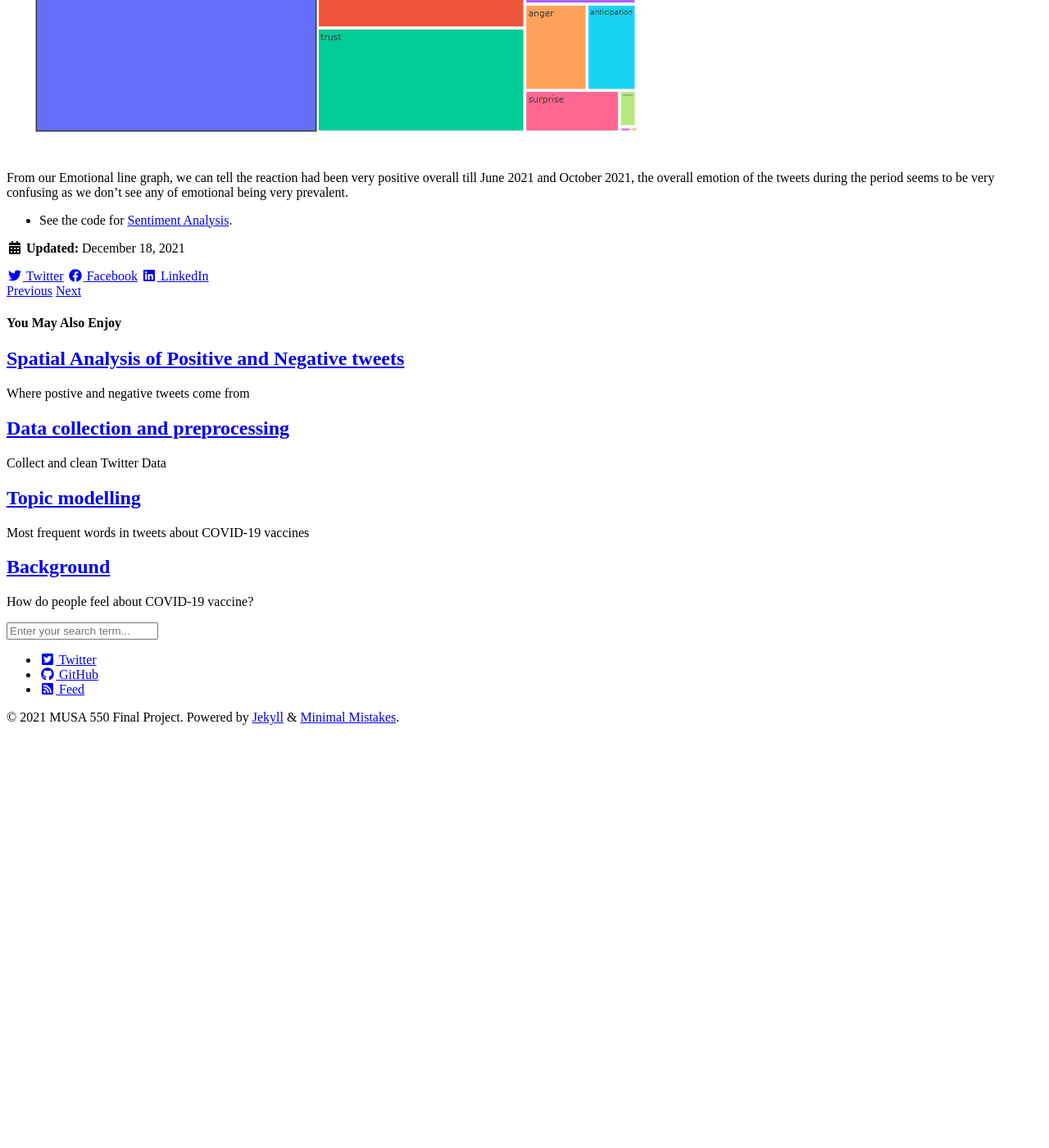
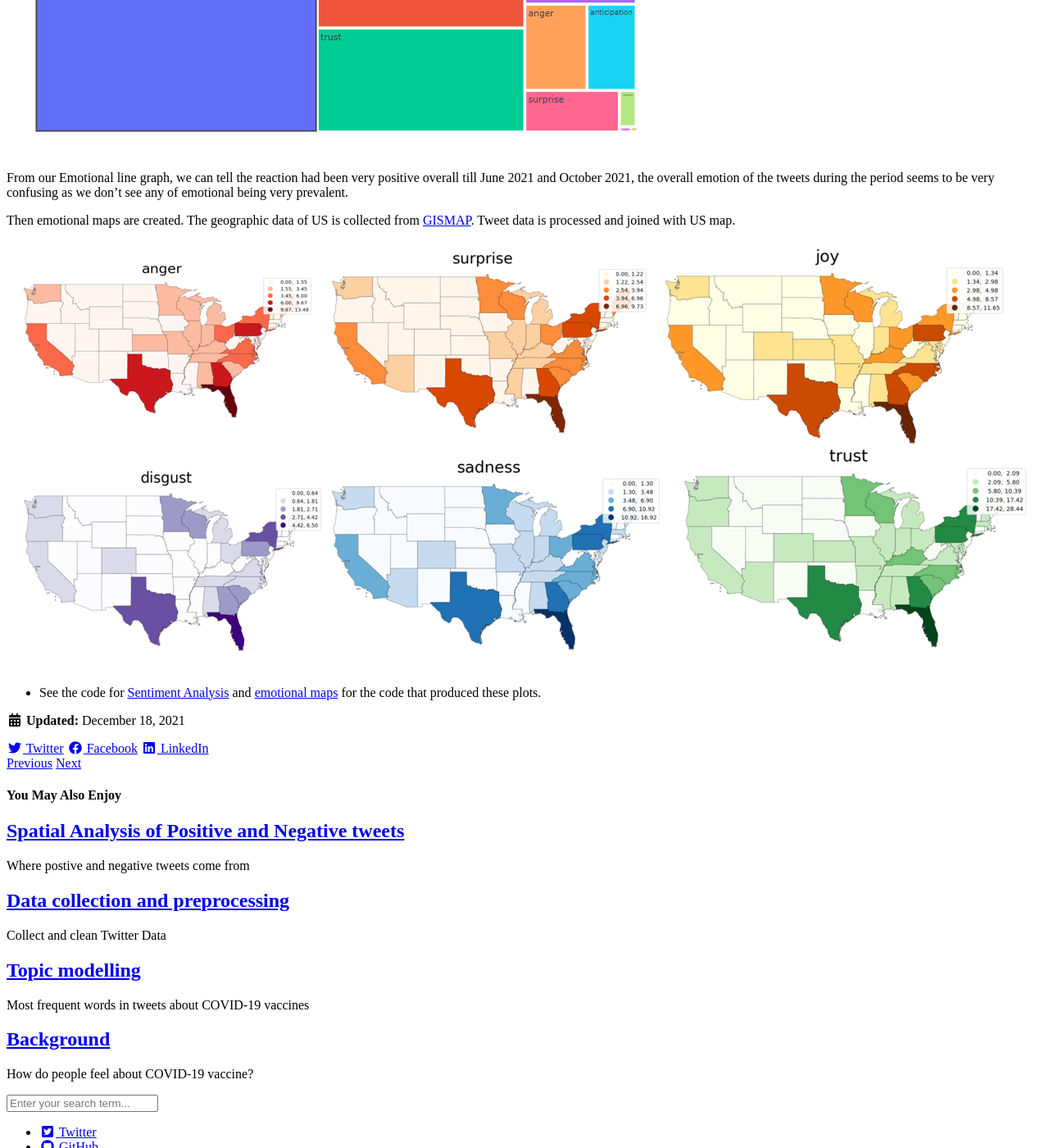
Before and after one commit to Anran0716/550final-proj, a Jekyll site: the page built from _posts/2021-12-15-Sentiment Analysis.md, in a window 1280 px wide and 1400 px high, scrolled down 1611 px. Shown: the whole window at 82% size. Built offline with Jekyll 4.4.1, drawn with Linux system fonts in a browser that asks for light colours; cached includes are drawn as plain includes; nearby versions of some CDN libraries; before the commit the page ends 2583 px from its top, so only the background shows below that.

Commit message:
Update 2021-12-15-Sentiment Analysis.md

```diff
--- a/_posts/2021-12-15-Sentiment Analysis.md
+++ b/_posts/2021-12-15-Sentiment Analysis.md
@@ -47,4 +47,8 @@ From our Emotional line graph, we can tell the reaction had been very positive o
 
 <div id="hv-chart-3"></div>
 
-- See the code for [Sentiment Analysis](https://github.com/Anran0716/550final-proj/blob/main/code/Sentiment%20analysis.ipynb).
+Then emotional maps are created. The geographic data of US is collected from [GISMAP](https://map.igismap.com/gis-data/united%20states%20of%20america/administrative%20state%20boundaries). Tweet data is processed and joined with US map.
+
+![emotional_map]({{ site.url }}{{ site.baseurl }}/assets/images/emo_maps.PNG)
+
+- See the code for [Sentiment Analysis](https://github.com/Anran0716/550final-proj/blob/main/code/Sentiment%20analysis.ipynb) and [emotional maps](https://github.com/Anran0716/550final-proj/blob/main/code/spatial%20analysis.ipynb) for the code that produced these plots.
```
